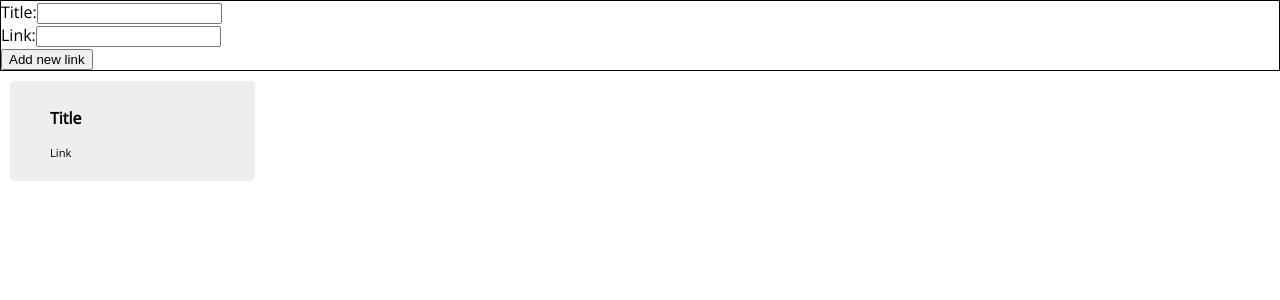
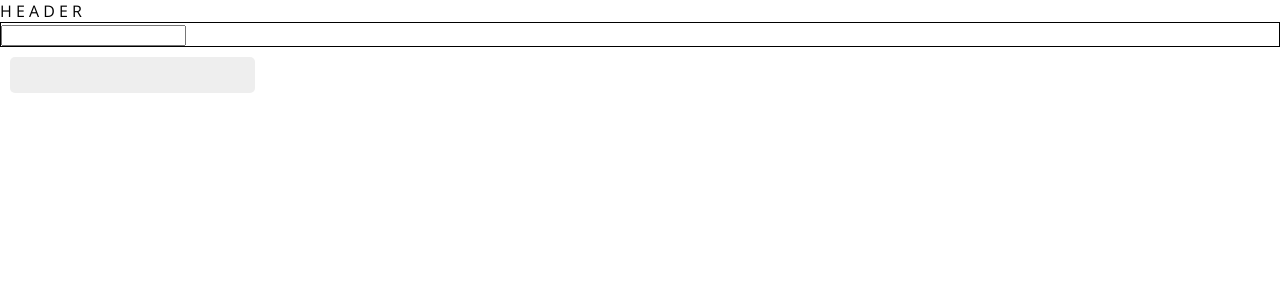
Before and after one commit to AdrianVillalbaSanchez/Algo-reactivo, a React (Create React App) app: page / in a window 1280 px wide. Shown: the top 300 px of the page. Built offline with nearby package versions, Linux system fonts and the light colour scheme.

Commit message:
Added header and form modified

```diff
--- a/src/App.js
+++ b/src/App.js
@@ -7,34 +7,25 @@ class App extends Component {
     super(props);
 
     this.state = {
-      title: '',
-      link: ''
+      links: [
+        'hola'
+      ]
     }
   }
+
 
 
   render() {
     return (
       <div className="App">
 
-        <div className="formIdea">
-          <form>
-            <label>
-              Title:
-            </label>
-            <input type="text" name="title" />
-            <br />
-            <label>
-              Link:
-            </label>
-            <input type="text" name="link" />
-            <br />
-            <button type="submit"> Add new link </button>
-          </form>
+        <div className="header"> H E A D E R  </div>
 
+        <div className="formLink">
+          <input type="text" ref={((input) => { this.textInput = input })} />
         </div>
 
-        <div><Link title={"Title"} link={"Link"} /> </div>
+        <div><Link title={this.state.title} link={this.state.link} /> </div>
 
       </div >
     );
--- a/src/index.css
+++ b/src/index.css
@@ -25,6 +25,6 @@ body {
   font-size: 0.7em;
 }
 
-.formIdea{
+.formLink{
   border: 1px black solid;
 }
```
